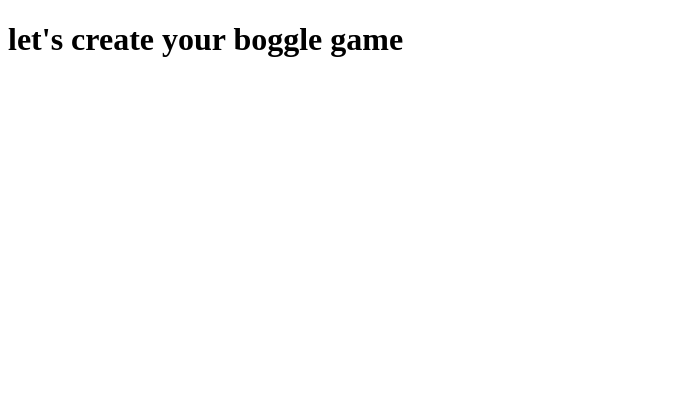
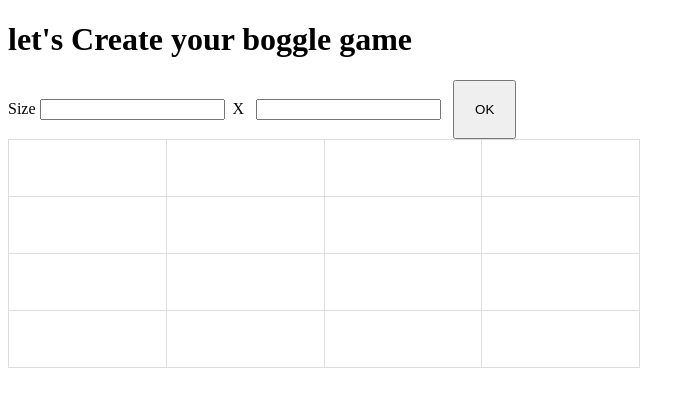
Before and after one commit to arctic-fox-2016/boggle-1, a plain HTML site: page index.html in a window 1280 px wide. Shown: the whole page, without its empty margins (0-695 px from the left). Drawn offline with Linux system fonts and the light colour scheme.

Commit message:
ahmadi & imam

```diff
--- a/boggle.css
+++ b/boggle.css
@@ -1 +1,17 @@
-/*write your css here*/
+table, td, th {
+    border: 1px solid #ddd;
+    text-align: left;
+}
+
+table {
+    border-collapse: collapse;
+    width: 50%;
+}
+
+th, td {
+    padding: 20px;
+}
+
+button{
+      padding: 20px;
+}
--- a/boggle.js
+++ b/boggle.js
@@ -0,0 +1,32 @@
+function myFunction() {
+  var possible = "ABCDEFGHIJKLMNOPQRSTUVWXYZ"
+  var i ;
+  var j ;
+  var huruf = [];
+
+  for (var i = 0; i < 16; i++) {
+    huruf.push(possible.charAt(Math.floor(Math.random()*possible.length)));
+    console.log(huruf[i])
+  }
+
+  for (var j = 0; j < huruf.length; j++) {
+    document.getElementsByClassName("boogle1")[j].innerHTML= huruf[j];
+  }
+// document.getElementById("1").innerHTML = "A";
+// document.getElementById("2").innerHTML = "B";
+// document.getElementById("3").innerHTML = "C";
+// document.getElementById("4").innerHTML = "D";
+// document.getElementById("5").innerHTML = "E";
+// document.getElementById("6").innerHTML = "F";
+// document.getElementById("7").innerHTML = "G";
+// document.getElementById("8").innerHTML = "H";
+// document.getElementById("9").innerHTML = "I";
+// document.getElementById("10").innerHTML = "J";
+// document.getElementById("11").innerHTML = "K";
+// document.getElementById("12").innerHTML = "L";
+// document.getElementById("13").innerHTML = "M";
+// document.getElementById("14").innerHTML = "N";
+// document.getElementById("15").innerHTML = "O";
+// document.getElementById("16").innerHTML = "P";
+
+}
--- a/index.html
+++ b/index.html
@@ -4,8 +4,47 @@
     <title>Boggle Game</title>
     <link media="screen" rel="stylesheet" type="text/css" href="boggle.css">
     <script type="text/javascript" src="boggle.js"></script>
-    <script type="text/javascript" src="jquery.min.js"></script>
+    <script type="text/javascript" src="jquery.min.js">
+
+  function myFunctionLeft() {
+    document.getElementById("p").style.font = "bold 30px arial,serif";
+  }
+    </script>
   </head>
-  <h1>let's create your boggle game</h1>
   <body>
+
+  <h1>let's Create your boggle game</h1>
+  <table style="width:300" border="20">
+  <tr>
+    Size
+    <input button >&nbsp X</input> &nbsp
+    <input button></input> &nbsp
+    <button onclick="myFunction()"> OK </button>
+  </tr>
+	<tr>
+		<td><p class="boogle1"></p></td>
+		<td><p class="boogle1"></p></td>
+		<td><p class="boogle1"></p></td>
+    <td><p class="boogle1"></p></td>
+	</tr>
+	<tr>
+		<td><p class="boogle1"></p></td>
+		<td><p class="boogle1"></p></td>
+		<td><p class="boogle1"></p></td>
+    <td><p class="boogle1"></p></td>
+	</tr>
+	<tr>
+    <td><p class="boogle1"></p></td>
+		<td><p class="boogle1"></p></td>
+		<td><p class="boogle1"></p></td>
+    <td><p class="boogle1"></p></td>
+	</tr>
+  <tr>
+    <td><p class="boogle1"></p></td>
+		<td><p class="boogle1"></p></td>
+		<td><p class="boogle1"></p></td>
+    <td><p class="boogle1"></p></td>
+	</tr>
+</table>
+  </body>
 </html>
```
